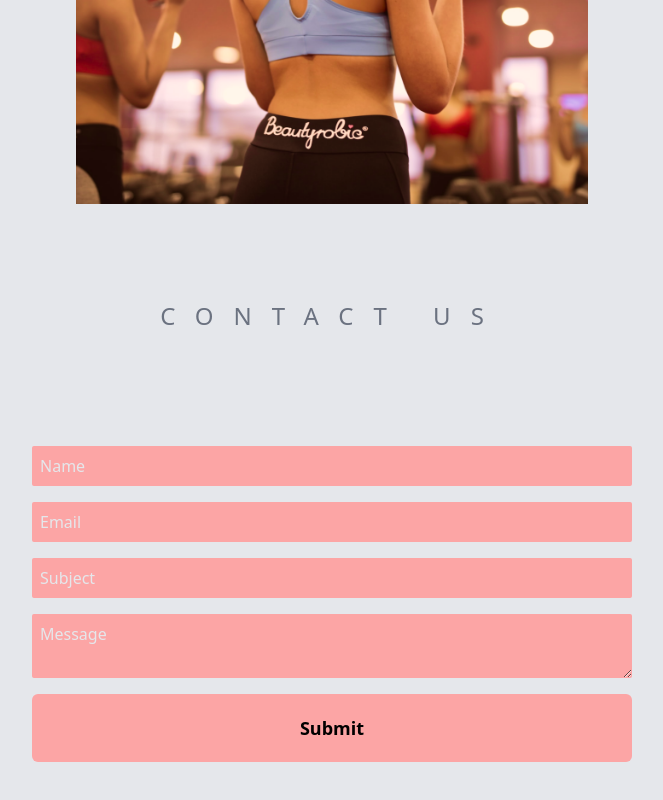
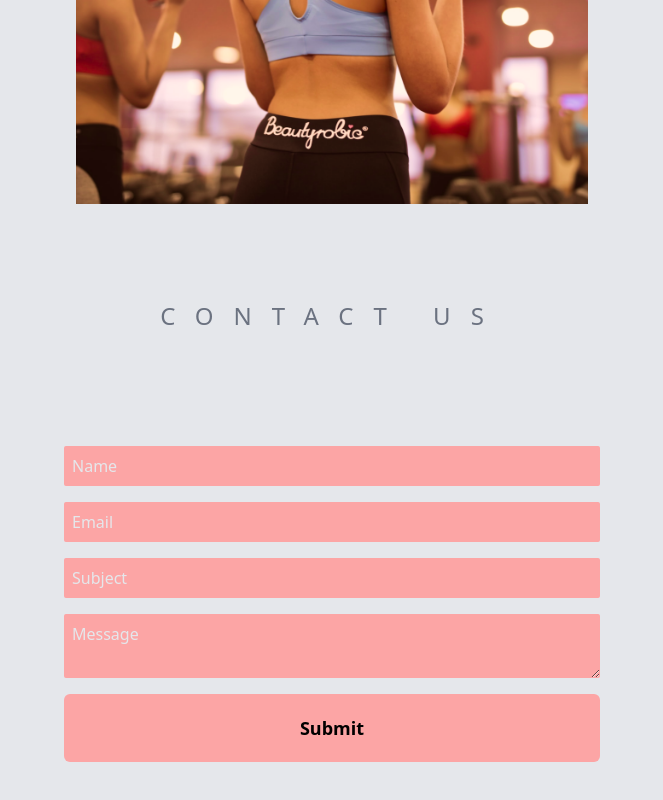
Before and after one commit to arshamghobadi/gym-app, a React (Create React App) app: page / in a window 1280 px wide. Shown: the part 2745-3545 px from the top of the page, without its empty margins (308-971 px from the left). Built offline with nearby package versions, Linux system fonts and the light colour scheme; the HTML template or start-up script is replaced by a standard one.

Commit message:
corect nav bar links

```diff
--- a/src/scenes/contactus/index.tsx
+++ b/src/scenes/contactus/index.tsx
@@ -16,7 +16,7 @@
   return (
     <div
       id="contactus"
-      className="h-screen flex relative flex-col text-center md:text-left md:flex-row max-w-7xl px-10 justify-evenly mx-auto items-center"
+      className="h-screen flex relative flex-col text-center md:text-left md:flex-row max-w-6xl px-10 justify-evenly mx-auto items-center"
     >
       <h3 className="absolute top-24 uppercase tracking-[20px] text-gray-500 text-2xl">
         Contact us
--- a/src/scenes/navbar/index.tsx
+++ b/src/scenes/navbar/index.tsx
@@ -105,13 +105,13 @@
                       />
 
                       <Link
-                        page="Our Classes"
+                        page="OurClasses"
                         selectedPage={selectedPage}
                         setSelectedPage={setSelectedPage}
                       />
 
                       <Link
-                        page="Contact Us"
+                        page="ContactUs"
                         selectedPage={selectedPage}
                         setSelectedPage={setSelectedPage}
                       />
--- a/src/scenes/ourclasses/index.tsx
+++ b/src/scenes/ourclasses/index.tsx
@@ -52,7 +52,7 @@
 
 function OurClasses({ setSelectedPage }: Props) {
   return (
-    <section id="OurClasses" className="w-full">
+    <section id="ourclasses" className="w-full">
       <motion.div
         className=""
         onViewportEnter={() => setSelectedPage(SelectedPage.OurClasses)}
```
